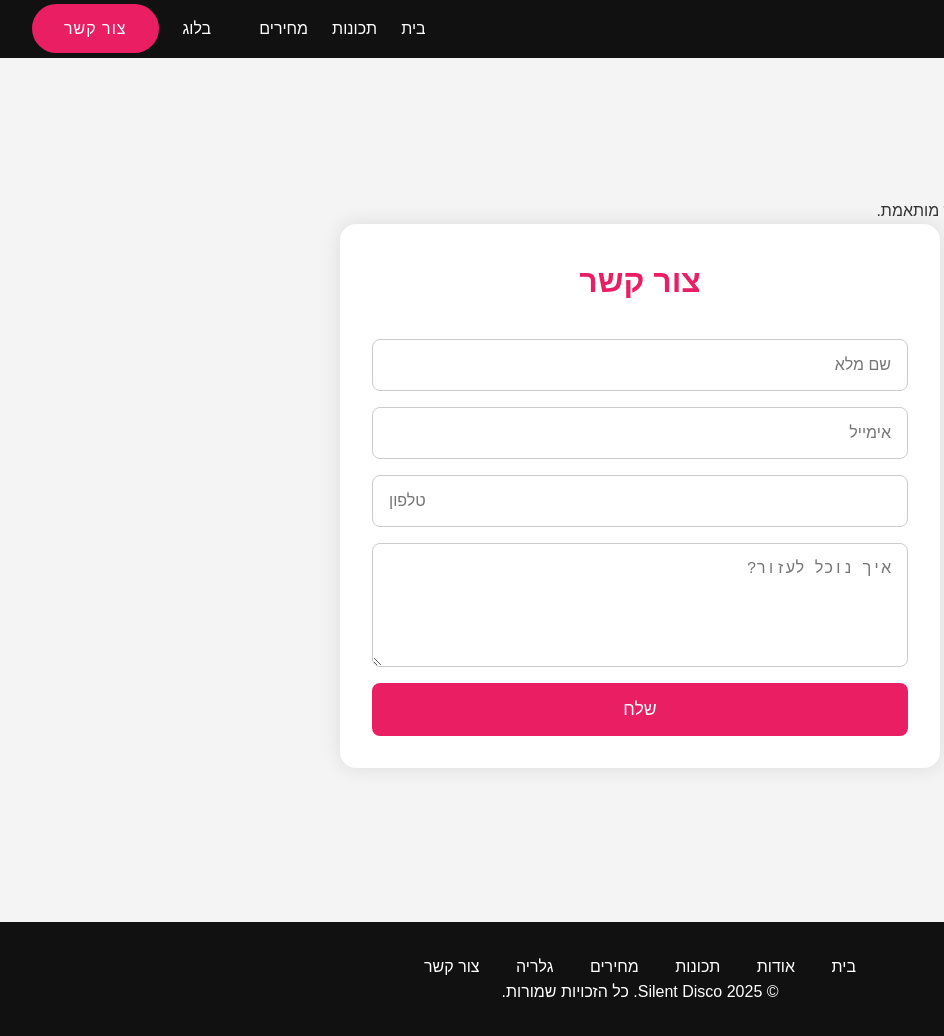
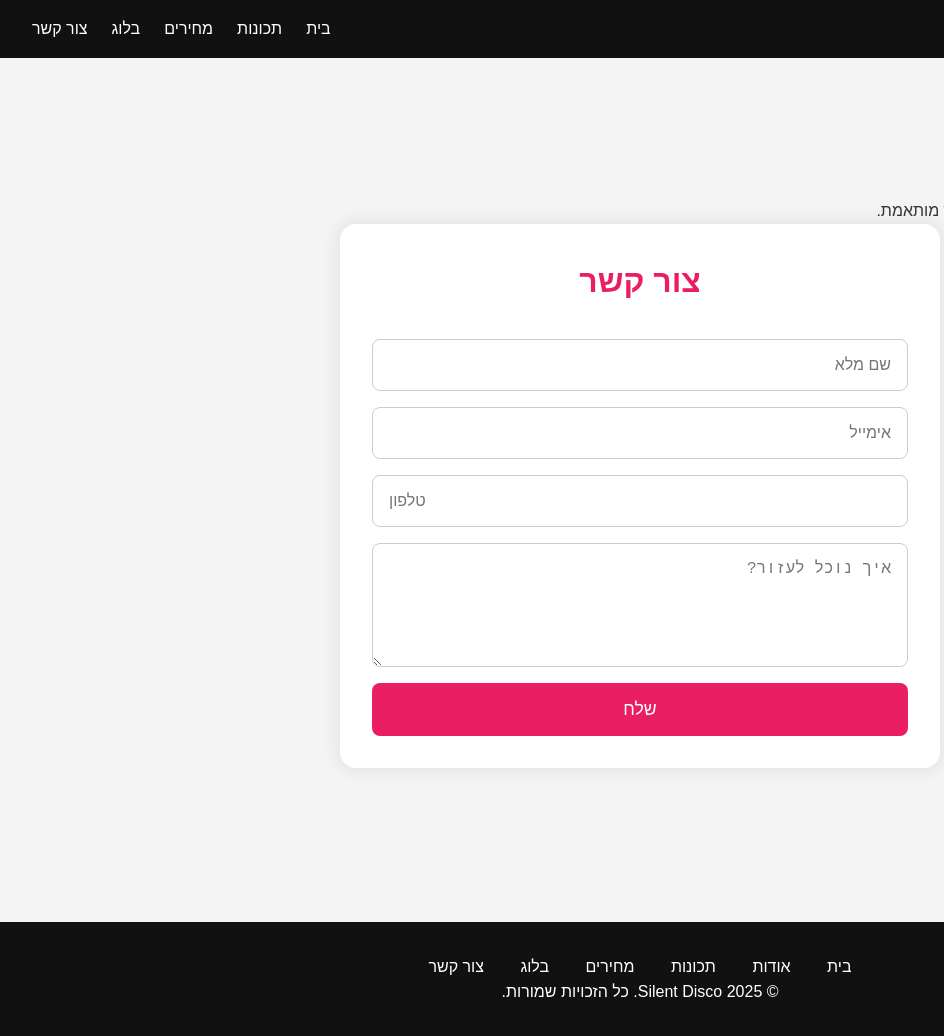
Before and after one commit to kerenflex1/silentdisco, a website: page contact.html in a window 1280 px wide. Shown: the full height of the page, 0-944 px from the left. Drawn offline with Linux system fonts and the light colour scheme.

Commit message:
Update contact.html

```diff
--- a/contact.html
+++ b/contact.html
@@ -31,14 +31,15 @@
 <header>
 <nav class="navbar">
 <a class="logo" href="index.html">Silent Disco</a>
+
 <ul class="nav-links">
 <li><a href="index.html">בית</a></li>
 <li><a href="features.html">תכונות</a></li>
 <li><a href="pricing.html">מחירים</a></li>
-<li></li>
 <li><a href="blog.html">בלוג</a></li>
-<li><a class="btn-primary" href="contact.html">צור קשר</a></li>
+<li><a href="contact.html">צור קשר</a></li>
 </ul>
+
 <div class="hamburger">☰</div>
 </nav>
 </header>
@@ -68,14 +69,16 @@
 <!-- Footer -->
 <footer>
 <div class="footer-container">
-<nav class="footer-nav">
+
+<nav aria-label="קישורים מהירים" class="footer-nav">
 <a href="index.html">בית</a>
 <a href="about.html">אודות</a>
 <a href="features.html">תכונות</a>
 <a href="pricing.html">מחירים</a>
-<a href="gallery.html">גלריה</a>
+<a href="blog.html">בלוג</a>
 <a href="contact.html">צור קשר</a>
 </nav>
+
 <p>© 2025 Silent Disco. כל הזכויות שמורות.</p>
 </div>
 </footer>
```
